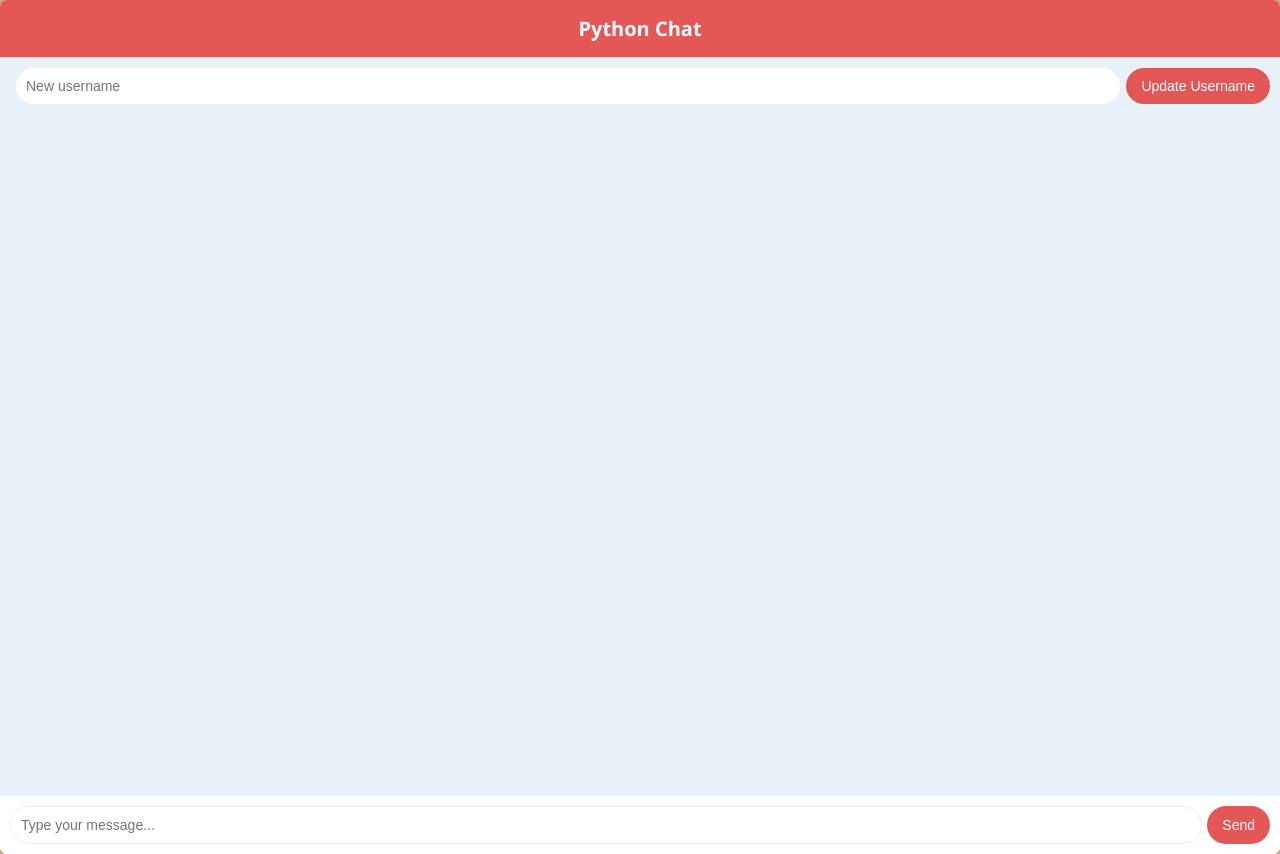
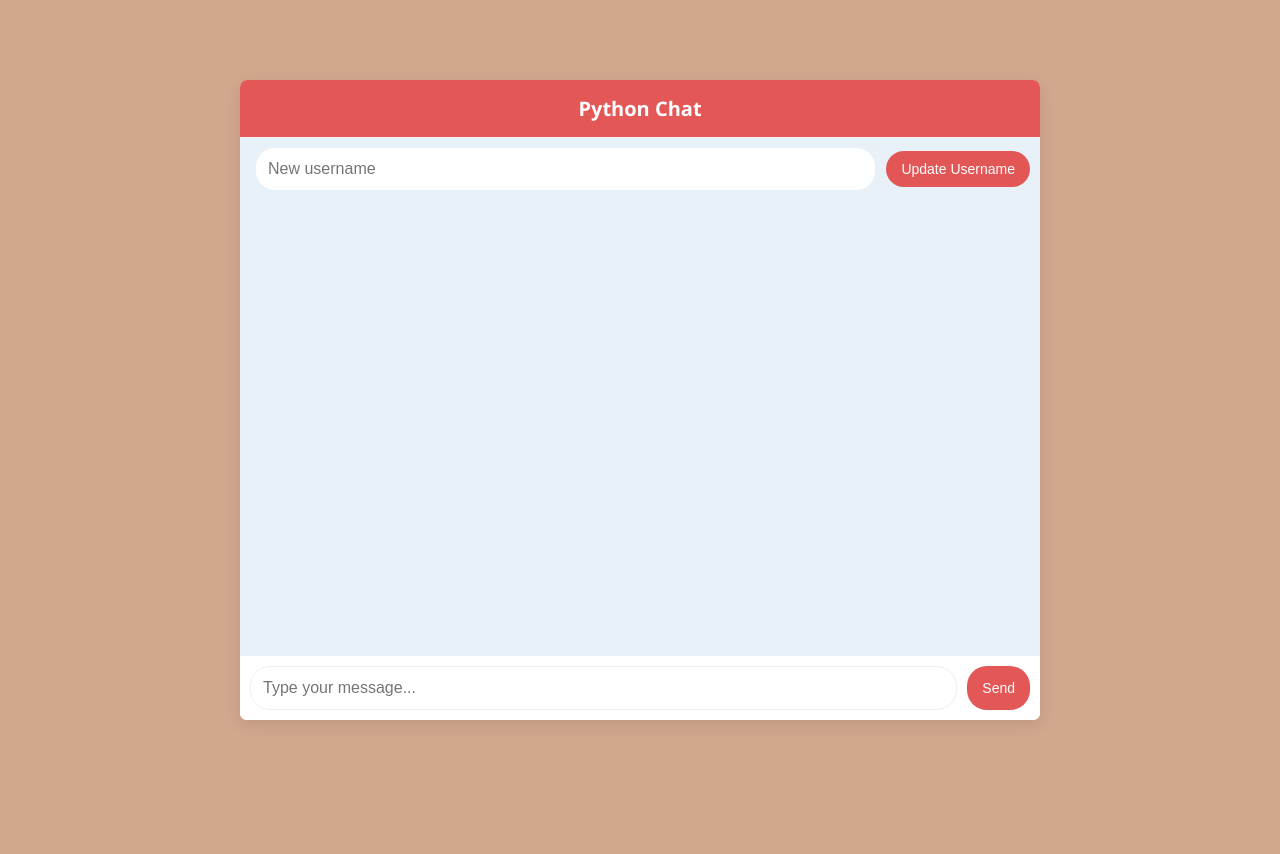
Before and after one commit to Gopendranath/Python-ChatApp, a Flask app: page / in a window 1280 px wide. After the commit the page ends 724 px from the top, so only its background shows below. Run offline with Flask 3, Linux system fonts and the light colour scheme; some libraries are stand-ins or nearby versions.

Commit message:
2nd better ui update

```diff
--- a/templates/index.html
+++ b/templates/index.html
@@ -29,14 +29,21 @@
 				padding: 0;
 				background-color: var(--bg-color);
 				color: var(--text-color);
+				display: flex;
+				justify-content: center;
+				align-items: center;
+				height: 100vh;
 			}
 
 			.chat-container {
-				max-width: 100%;
-				margin: 0 auto;
+				display: flex;
+				flex-direction: column;
+				width: 100%;
+				max-width: 800px;
+				height: 90vh; /* Adjust to fit most screens */
 				background-color: rgb(255, 255, 255);
 				border-radius: 7px;
-				box-shadow: 0 2px 10px rgba(0, 0, 0, 0.1);
+				box-shadow: 0 5px 15px rgba(0, 0, 0, 0.1);
 				overflow: hidden;
 			}
 
@@ -50,7 +57,7 @@
 			}
 
 			.chat-messages {
-				height: calc(100vh - 140px); /* Adjust for header and input height */
+				flex-grow: 1;
 				overflow-y: auto;
 				padding: 10px;
 				background-color: var(--secondary-color);
@@ -95,11 +102,11 @@
 			#message-input,
 			#username-input {
 				flex-grow: 1;
-				padding: 10px;
+				padding: 12px;
 				border: 1px solid var(--secondary-color);
 				border-radius: 20px;
-				margin-right: 5px;
-				font-size: 14px;
+				margin-right: 10px;
+				font-size: 16px;
 			}
 
 			#send-button,
@@ -162,7 +169,18 @@
 				margin-left: 5px;
 			}
 
-			/* Ensure proper scaling for smaller screens */
+			/* Ensure proper scaling for larger screens */
+			@media (min-width: 1024px) {
+				.chat-container {
+					height: 80vh;
+				}
+
+				.chat-messages {
+					padding: 15px;
+				}
+			}
+
+			/* Adjust scaling for small screens */
 			@media (max-width: 600px) {
 				.chat-header {
 					font-size: 18px;
```
